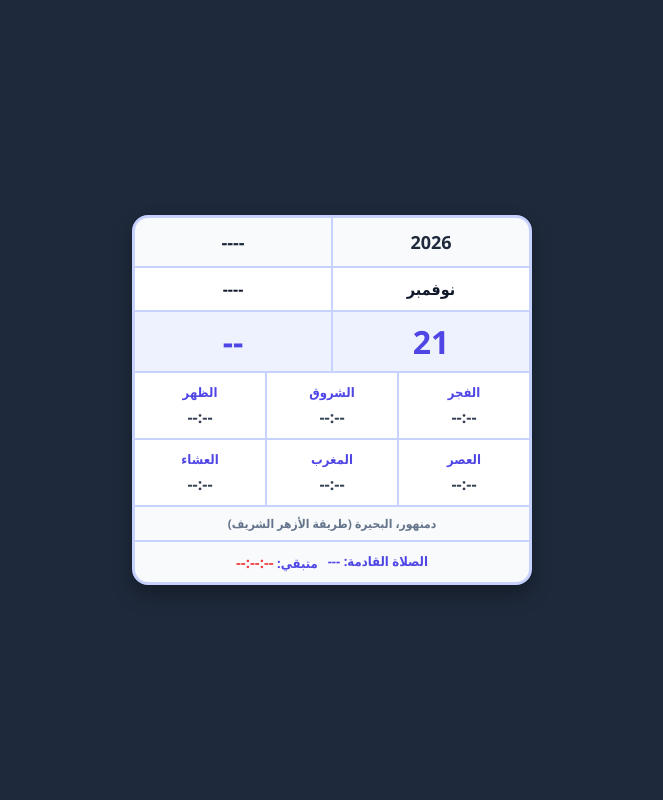
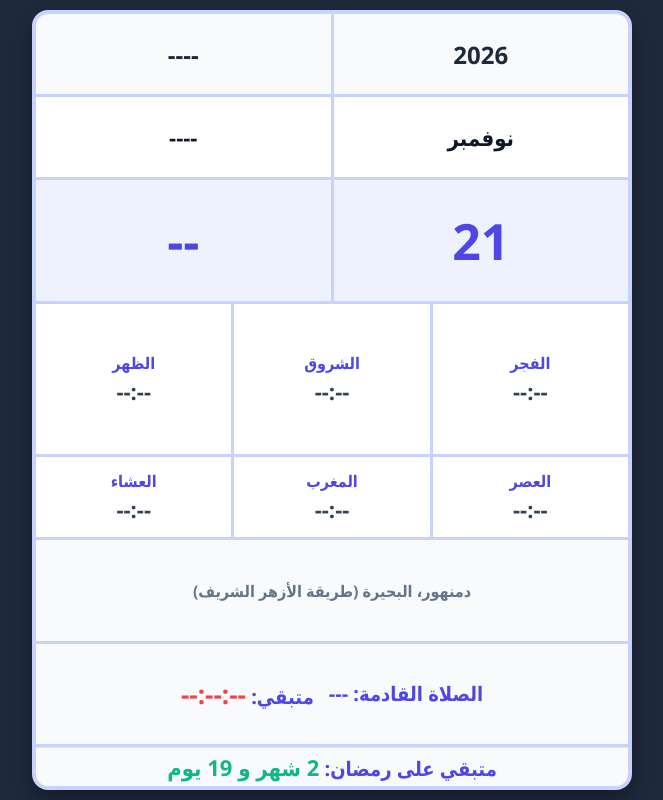
Before and after one commit to aemara100/Dam., a plain HTML site: page index.html in a window 1280 px wide. Shown: the whole page, without its empty margins (308-971 px from the left). Drawn offline with Linux system fonts and the light colour scheme; no server answers.

Commit message:
Add files via upload

```diff
--- a/index.html
+++ b/index.html
@@ -2,41 +2,25 @@
 <html lang="ar" dir="rtl">
 <head>
     <meta charset="UTF-8">
-    <meta name="viewport" content="width=device-width, initial-scale=1.0">
-    <meta http-equiv="Cache-Control" content="no-cache, no-store, must-revalidate">
+    <meta name="viewport" content="width=device-width, initial-scale=1.0, maximum-scale=1.0, user-scalable=no, viewport-fit=cover">
     <title>مواقيت الصلاة - دمنهور</title>
     <style>
         * { box-sizing: border-box; margin: 0; padding: 0; font-family: 'Segoe UI', Tahoma, sans-serif; }
-        body { background: #1e293b; display: flex; justify-content: center; align-items: center; min-height: 100vh; padding: 10px; }
-
-        .card {
-            background-color: #c7d2fe;
-            border: 3px solid #c7d2fe;
-            border-radius: 16px;
-            width: 100%;
-            max-width: 400px;
-            overflow: hidden;
-            display: grid;
-            grid-template-columns: repeat(6, 1fr);
-            gap: 2px;
-            box-shadow: 0 10px 20px rgba(0,0,0,0.3);
-        }
-
-        .cell { background-color: #ffffff; display: flex; flex-direction: column; justify-content: center; align-items: center; text-align: center; padding: 10px 5px; }
-        .half-width { grid-column: span 3; }
-        .third-width { grid-column: span 2; }
-
-        .year-cell { padding: 12px 0; font-weight: bold; font-size: 18px; color: #1e293b; background-color: #f8fafc; }
-        .month-cell { font-weight: bold; font-size: 16px; color: #0f172a; }
-        .day-cell { font-size: 32px; font-weight: bold; color: #4f46e5; background-color: #eef2ff; padding: 8px; }
-
-        .prayer-name { font-size: 13px; color: #4f46e5; font-weight: bold; margin-bottom: 5px; }
-        .prayer-time { font-size: 16px; color: #334155; font-weight: bold; direction: ltr; }
-
-        .location-bar { grid-column: span 6; background-color: #f8fafc; font-size: 12px; color: #64748b; padding: 8px; text-align: center; font-weight: bold; }
-        .next-prayer-box { grid-column: span 6; background-color: #f8fafc; font-size: 13px; padding: 10px; text-align: center; font-weight: bold; display: flex; justify-content: center; gap: 10px; }
-        .next-prayer-text { color: #4f46e5; }
-        .countdown-text { color: #ef4444; direction: ltr; font-size: 15px;}
+        html, body { width: 100%; height: 100vh; height: 100dvh; overflow: hidden; background: #1e293b; }
+        body { display: flex; flex-direction: column; align-items: center; justify-content: center; padding: 10px; }
+        .card { background-color: #c7d2fe; border: 4px solid #c7d2fe; border-radius: 16px; width: 100%; height: 100%; max-width: 600px; max-height: 850px; display: grid; grid-template-columns: repeat(6, 1fr); grid-template-rows: 0.8fr 0.8fr 1.2fr 1.5fr 0.8fr 1fr 1fr; gap: 3px; box-shadow: 0 10px 20px rgba(0,0,0,0.3); overflow: hidden; }
+        .cell { background-color: #ffffff; display: flex; flex-direction: column; justify-content: center; align-items: center; text-align: center; padding: 2px; }
+        .half-width { grid-column: span 3; } .third-width { grid-column: span 2; }
+        .year-cell { font-weight: bold; font-size: clamp(14px, 4vw, 24px); color: #1e293b; background-color: #f8fafc; }
+        .month-cell { font-weight: bold; font-size: clamp(12px, 3.5vw, 22px); color: #0f172a; }
+        .day-cell { font-size: clamp(28px, 7vw, 50px); font-weight: bold; color: #4f46e5; background-color: #eef2ff; }
+        .prayer-name { font-size: clamp(11px, 3vw, 16px); color: #4f46e5; font-weight: bold; margin-bottom: 2px; }
+        .prayer-time { font-size: clamp(14px, 4vw, 22px); color: #334155; font-weight: bold; direction: ltr; }
+        .location-bar { grid-column: span 6; background-color: #f8fafc; font-size: clamp(11px, 3vw, 16px); color: #64748b; display: flex; justify-content: center; align-items: center; font-weight: bold; }
+        .next-prayer-box, .ramadan-box { grid-column: span 6; background-color: #f8fafc; font-size: clamp(13px, 3.5vw, 20px); display: flex; justify-content: center; align-items: center; flex-wrap: wrap; gap: 5px 15px; font-weight: bold; padding: 4px; }
+        .ramadan-box { border-top: 1px solid #e2e8f0; }
+        .next-prayer-text { color: #4f46e5; } .countdown-text { color: #ef4444; direction: ltr; font-size: clamp(16px, 4.5vw, 26px);}
+        .ramadan-countdown-text { color: #10b981; font-size: clamp(14px, 4vw, 22px); }
     </style>
 </head>
 <body>
@@ -47,120 +31,61 @@
         <div class="cell half-width month-cell" id="hijriMonth">----</div>
         <div class="cell half-width day-cell" id="gregDay">--</div>
         <div class="cell half-width day-cell" id="hijriDay">--</div>
-
         <div class="cell third-width"><div class="prayer-name">الفجر</div><div class="prayer-time" id="fajr">--:--</div></div>
         <div class="cell third-width"><div class="prayer-name">الشروق</div><div class="prayer-time" id="sunrise">--:--</div></div>
         <div class="cell third-width"><div class="prayer-name">الظهر</div><div class="prayer-time" id="dhuhr">--:--</div></div>
         <div class="cell third-width"><div class="prayer-name">العصر</div><div class="prayer-time" id="asr">--:--</div></div>
         <div class="cell third-width"><div class="prayer-name">المغرب</div><div class="prayer-time" id="maghrib">--:--</div></div>
         <div class="cell third-width"><div class="prayer-name">العشاء</div><div class="prayer-time" id="isha">--:--</div></div>
-
-        <div class="location-bar">دمنهور، البحيرة (طريقة الأزهر الشريف)</div>
-
+        <div class="location-bar" id="locationBar">دمنهور، البحيرة (طريقة الأزهر الشريف)</div>
         <div class="next-prayer-box">
             <span class="next-prayer-text">الصلاة القادمة: <span id="nextPrayerName">---</span></span>
             <span class="next-prayer-text">متبقي: <span class="countdown-text" id="countdown">--:--:--</span></span>
         </div>
+        <div class="ramadan-box"><span id="ramadanBox" style="color: #4f46e5;">جاري حساب عداد رمضان...</span></div>
     </div>
-
     <script>
-        function formatTime12h(time24) {
-            if (!time24) return '--:--';
-            let [hours, minutes] = time24.split(':');
-            let h = parseInt(hours, 10);
-            h = h % 12; h = h ? h : 12;
-            return `${h}:${minutes}`;
+        function formatTime12h(time24) { if (!time24) return '--:--'; let [hours, minutes] = time24.split(':'); let h = parseInt(hours, 10); h = h % 12; h = h ? h : 12; return `${h}:${minutes}`; }
+        let globalPrayerTimes = {};
+        function updateGregorianDate() { const now = new Date(); document.getElementById('gregYear').textContent = now.getFullYear(); document.getElementById('gregMonth').textContent = now.toLocaleDateString('ar-EG', { month: 'long' }); document.getElementById('gregDay').textContent = now.getDate(); }
+        function updateUI(data) {
+            const timings = data.timings; const hijri = data.hijri;
+            document.getElementById('hijriYear').textContent = hijri.year; document.getElementById('hijriMonth').textContent = hijri.month.ar; document.getElementById('hijriDay').textContent = hijri.day;
+            document.getElementById('fajr').textContent = formatTime12h(timings.Fajr); document.getElementById('sunrise').textContent = formatTime12h(timings.Sunrise); document.getElementById('dhuhr').textContent = formatTime12h(timings.Dhuhr); document.getElementById('asr').textContent = formatTime12h(timings.Asr); document.getElementById('maghrib').textContent = formatTime12h(timings.Maghrib); document.getElementById('isha').textContent = formatTime12h(timings.Isha);
+            globalPrayerTimes = { "الفجر": timings.Fajr, "الشروق": timings.Sunrise, "الظهر": timings.Dhuhr, "العصر": timings.Asr, "المغرب": timings.Maghrib, "العشاء": timings.Isha };
         }
-
-        let globalPrayerTimes = {};
-
-        function updateGregorianDate() {
-            const now = new Date();
-            document.getElementById('gregYear').textContent = now.getFullYear();
-            document.getElementById('gregMonth').textContent = now.toLocaleDateString('ar-EG', { month: 'long' });
-            document.getElementById('gregDay').textContent = now.getDate();
-        }
-
-        function updateUI(data) {
-            const timings = data.timings;
-            const hijri = data.hijri;
-            document.getElementById('hijriYear').textContent = hijri.year;
-            document.getElementById('hijriMonth').textContent = hijri.month.ar;
-            document.getElementById('hijriDay').textContent = hijri.day;
-            document.getElementById('fajr').textContent = formatTime12h(timings.Fajr);
-            document.getElementById('sunrise').textContent = formatTime12h(timings.Sunrise);
-            document.getElementById('dhuhr').textContent = formatTime12h(timings.Dhuhr);
-            document.getElementById('asr').textContent = formatTime12h(timings.Asr);
-            document.getElementById('maghrib').textContent = formatTime12h(timings.Maghrib);
-            document.getElementById('isha').textContent = formatTime12h(timings.Isha);
-
-            globalPrayerTimes = {
-                "الفجر": timings.Fajr, "الشروق": timings.Sunrise, "الظهر": timings.Dhuhr,
-                "العصر": timings.Asr, "المغرب": timings.Maghrib, "العشاء": timings.Isha
-            };
-        }
-
         async function fetchData() {
             const url = 'https://api.aladhan.com/v1/timingsByCity?city=Damanhour&country=Egypt&method=5&language=ar';
-            try {
-                const response = await fetch(url + '&_=' + Date.now());
-                const data = await response.json();
-                const payload = { timings: data.data.timings, hijri: data.data.date.hijri };
-                localStorage.setItem('prayerDataDamanhour', JSON.stringify(payload));
-                localStorage.setItem('lastFetchDamanhour', new Date().toDateString());
-                updateUI(payload);
-            } catch (error) {
-                console.warn("Fetch failed", error);
+            try { const response = await fetch(url + '&_=' + Date.now()); const data = await response.json(); const payload = { timings: data.data.timings, hijri: data.data.date.hijri }; localStorage.setItem('prayerData_Damanhour', JSON.stringify(payload)); localStorage.setItem('lastFetch_Damanhour', new Date().toDateString()); updateUI(payload); } catch (error) { try { const saved = localStorage.getItem('prayerData_Damanhour'); if (saved) updateUI(JSON.parse(saved)); } catch(e) {} }
+        }
+        function updateCountdown() {
+            if (Object.keys(globalPrayerTimes).length === 0) return;
+            const now = new Date(); let nextPrayer = null; let nextTime = null;
+            const timesList = Object.keys(globalPrayerTimes).map(name => { let t = globalPrayerTimes[name].split(' ')[0]; let dt = new Date(`${now.getFullYear()}-${String(now.getMonth()+1).padStart(2,'0')}-${String(now.getDate()).padStart(2,'0')}T${t}:00`); return { name, time: dt }; }).sort((a, b) => a.time - b.time);
+            for (let p of timesList) { if (p.time > now) { nextPrayer = p.name; nextTime = p.time; break; } }
+            if (!nextPrayer) { nextPrayer = timesList[0].name; nextTime = new Date(timesList[0].time.getTime() + 24 * 60 * 60 * 1000); }
+            const diff = nextTime - now; const h = Math.floor(diff / 3600000).toString().padStart(2, '0'); const m = Math.floor((diff % 3600000) / 60000).toString().padStart(2, '0'); const s = Math.floor((diff % 60000) / 1000).toString().padStart(2, '0');
+            document.getElementById('nextPrayerName').textContent = nextPrayer; document.getElementById('countdown').textContent = `${h}:${m}:${s}`;
+        }
+        function updateRamadanCountdown() {
+            const now = new Date(); const box = document.getElementById('ramadanBox');
+            let hy, hm, hd;
+            try { const parts = new Intl.DateTimeFormat('en-US-u-ca-islamic-umalqura', { year: 'numeric', month: 'numeric', day: 'numeric' }).formatToParts(now); hy = parseInt(parts.find(p => p.type === 'year').value); hm = parseInt(parts.find(p => p.type === 'month').value); hd = parseInt(parts.find(p => p.type === 'day').value); } catch (e) { hy = 1448; hm = 9; hd = 1; }
+            if (hm === 9) { let remaining = 30 - hd; if (remaining <= 0) { box.innerHTML = "عيد فطر مبارك 🌙"; } else { box.innerHTML = `متبقي: <span class="ramadan-countdown-text">${remaining} أيام</span> على انتهاء رمضان`; } }
+            else {
+                let targetHy = (hm < 9) ? hy : hy + 1;
+                let jd = Math.floor((11 * targetHy + 3) / 30) + 354 * targetHy + 30 * 9 - Math.floor((9 - 1) / 2) + 1 + 1948440 - 385;
+                let l = jd + 68569; let n = Math.floor((4 * l) / 146097); l = l - Math.floor((146097 * n + 3) / 4); let i = Math.floor((4000 * (l + 1)) / 1461001); l = l - Math.floor((1461 * i) / 4) + 31; let j = Math.floor((80 * l) / 2447); let day = l - Math.floor((2447 * j) / 80); l = Math.floor(j / 11); let month = j + 2 - 12 * l; let year = 100 * (n - 49) + i + l;
+                let ramadanDate = new Date(year, month - 1, day); ramadanDate.setHours(0,0,0,0); let today = new Date(); today.setHours(0,0,0,0);
+                let diffDays = Math.round((ramadanDate - today) / (1000 * 60 * 60 * 24));
+                if (diffDays === 0) { box.innerHTML = `رمضان مبارك! 🌙`; } else {
+                    let months = Math.floor(diffDays / 30); let days = diffDays % 30; let text = ""; if (months > 0) text += `${months} شهر و `; text += `${days} يوم`;
+                    box.innerHTML = `متبقي على رمضان: <span class="ramadan-countdown-text">${text}</span>`;
+                }
             }
         }
-
-        function updateCountdown() {
-            if (Object.keys(globalPrayerTimes).length === 0) return;
-            const now = new Date();
-            let nextPrayer = null;
-            let nextTime = null;
-
-            const timesList = Object.keys(globalPrayerTimes).map(name => {
-                let t = globalPrayerTimes[name].split(' ')[0];
-                let dt = new Date(`${now.getFullYear()}-${String(now.getMonth()+1).padStart(2,'0')}-${String(now.getDate()).padStart(2,'0')}T${t}:00`);
-                return { name, time: dt };
-            }).sort((a, b) => a.time - b.time);
-
-            for (let p of timesList) {
-                if (p.time > now) { nextPrayer = p.name; nextTime = p.time; break; }
-            }
-
-            if (!nextPrayer) {
-                nextPrayer = timesList[0].name;
-                nextTime = new Date(timesList[0].time.getTime() + 24 * 60 * 60 * 1000);
-            }
-
-            const diff = nextTime - now;
-            const h = Math.floor(diff / 3600000).toString().padStart(2, '0');
-            const m = Math.floor((diff % 3600000) / 60000).toString().padStart(2, '0');
-            const s = Math.floor((diff % 60000) / 1000).toString().padStart(2, '0');
-
-            document.getElementById('nextPrayerName').textContent = nextPrayer;
-            document.getElementById('countdown').textContent = `${h}:${m}:${s}`;
-        }
-
-        function refreshAll() {
-            updateGregorianDate();
-            try {
-                const savedData = localStorage.getItem('prayerDataDamanhour');
-                if (savedData) updateUI(JSON.parse(savedData));
-            } catch (e) {}
-            const lastFetch = localStorage.getItem('lastFetchDamanhour');
-            if (lastFetch !== new Date().toDateString()) fetchData();
-        }
-
-        setInterval(updateCountdown, 1000);
-        setInterval(updateGregorianDate, 60000);
-        setInterval(() => { if (new Date().getMinutes() === 0) fetchData(); }, 60000);
-        window.addEventListener('focus', refreshAll);
-
-        fetchData();
-        refreshAll();
+        function refreshAll() { updateGregorianDate(); try { const savedData = localStorage.getItem('prayerData_Damanhour'); if (savedData) updateUI(JSON.parse(savedData)); } catch (e) {} const lastFetch = localStorage.getItem('lastFetch_Damanhour'); if (lastFetch !== new Date().toDateString()) fetchData(); updateRamadanCountdown(); }
+        setInterval(updateCountdown, 1000); setInterval(updateGregorianDate, 60000); setInterval(updateRamadanCountdown, 60000); setInterval(() => { if (new Date().getMinutes() === 0) fetchData(); }, 60000); window.addEventListener('focus', refreshAll); fetchData(); refreshAll();
     </script>
 </body>
 </html>
```
